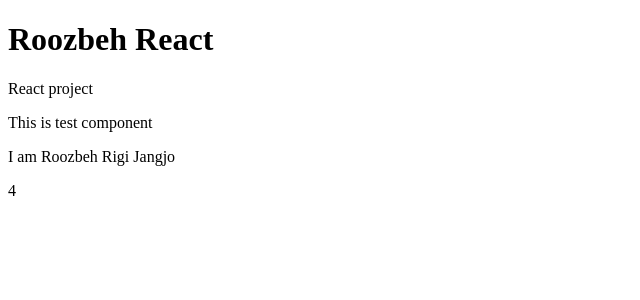
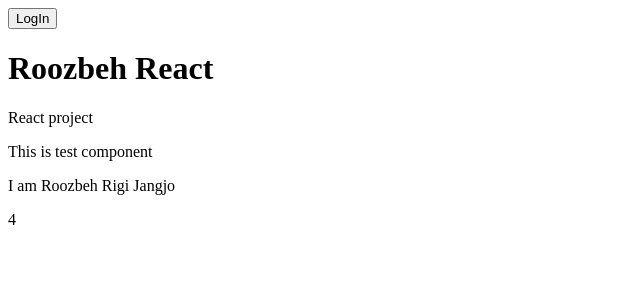
Before and after one commit to golabisib/learnReact, a React (Vite) app in the folder learningReact/: page / in a window 1280 px wide. Shown: the top 300 px of the page, without its empty margins (0-640 px from the left). Built offline with nearby package versions, Linux system fonts and the light colour scheme.

Commit message:
The conditional rendering is added in header component

```diff
--- a/learningReact/src/App.jsx
+++ b/learningReact/src/App.jsx
@@ -1,8 +1,10 @@
 import Test from "./ReactFragment.jsx";
+import Header from "./header.jsx";
 function App() {
 
   return (
       <div>
+        <Header />
         <h1>Roozbeh React</h1>
         <p>React project</p>
         <Test />
--- /dev/null
+++ b/learningReact/src/header.jsx
@@ -0,0 +1,49 @@
+// conditional rendering
+// if else:
+// function Header (){
+//     const isLogIn = true;
+//     //if (isLogin == true)
+//     if (isLogIn){
+//         return(
+//             <header>
+//                 <button>Dashboard</button>
+//             </header>
+//         )
+//     }else{
+//         return(
+//             <header>
+//                 <button>LogIn</button>
+//             </header>
+//         )
+//     }
+// }
+// ternary operator:
+// function Header (){
+//     const isLogIn = true;
+//     return(
+//         <header>
+//             {isLogIn ? (
+//                 <><button>Dashboard</button>
+//             <button>Basket</button>
+//             </>
+//             )
+//             :
+//             (<button>LogIn</button>)}
+//             </header>
+//             )
+// }
+// AndAnd &&:
+function Header (){
+    const isLogIn = false;
+    return(
+        <header>
+            {isLogIn ? (<button>Dashboard</button>)
+                :
+                (<button>LogIn</button>)}
+                {isLogIn && <button>Basket</button>}
+            </header>
+
+                )
+
+}
+export default Header
```
